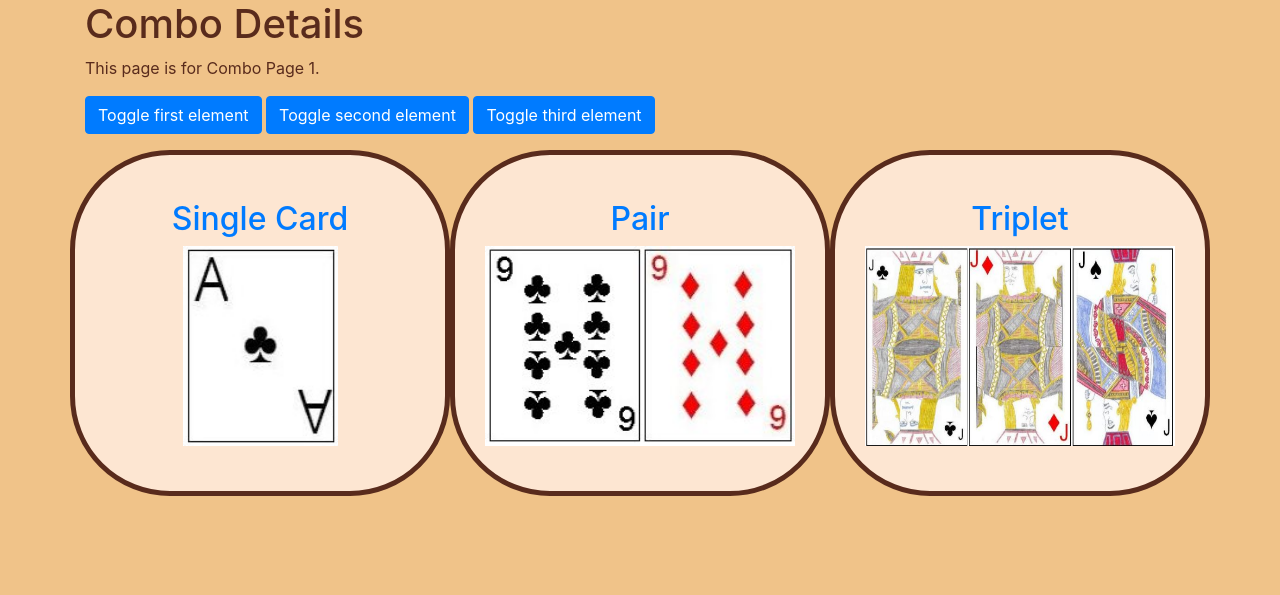
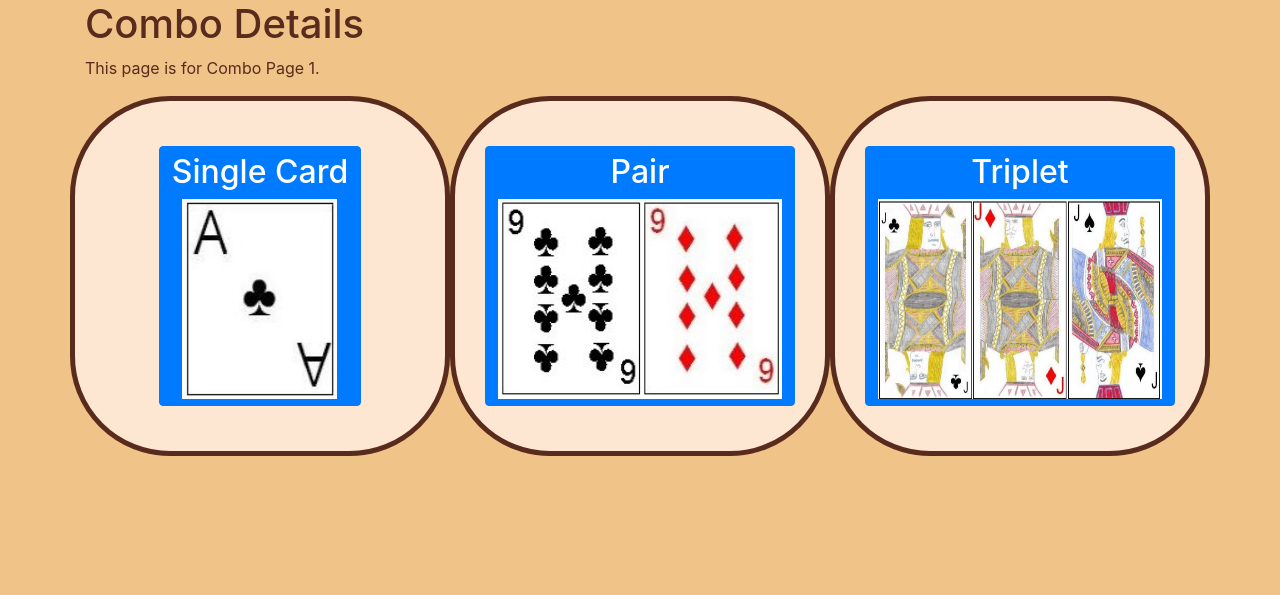
Before and after one commit to fzhu12/Dou-Dizhu, a Flask app: page /combo/1 in a window 1280 px wide. Shown: the part 56-651 px from the top of the page. Run offline with Flask 3, Linux system fonts and the light colour scheme; some libraries are stand-ins or nearby versions.

Commit message:
change redirect page into collapse bar

```diff
--- a/templates/combo.html
+++ b/templates/combo.html
@@ -12,25 +12,22 @@
         <p>This is the last page for this section.</p>
     {% endif %}
 
-<p>
-    <a class="btn btn-primary" data-toggle="collapse" href="#des1" role="button" aria-expanded="false" aria-controls="multiCollapseExample1">Toggle first element</a>
-    <button class="btn btn-primary" type="button" data-toggle="collapse" data-target="#des2" aria-expanded="false" aria-controls="multiCollapseExample2">Toggle second element</button>
-    <button class="btn btn-primary" type="button" data-toggle="collapse" data-target="#des3" aria-expanded="false" aria-controls="multiCollapseExample2">Toggle third element</button>
-</p>
 
     <div class="row">
 
         <div class="col-4 border">
-            {% set link = "/detail/" ~ combo[0].id %}
-            <a href={{ link }}>
+{#            {% set link = "/detail/" ~ combo[0].id %}#}
+{#            <a href={{ link }}>#}
+            <a class="btn btn-primary" data-toggle="collapse" href="#des1" role="button" aria-expanded="false">
                 <h2>{{ combo[0].name }}</h2>
                 <img class="img-fluid size" src={{ combo[0].image }} alt={{ combo[0].name }}">
             </a>
         </div>
 
         <div class="col-4 border">
-            {% set link = "/detail/" ~ combo[1].id %}
-            <a href={{ link }}>
+{#            {% set link = "/detail/" ~ combo[1].id %}#}
+{#            <a href={{ link }}>#}
+            <a class="btn btn-primary" data-toggle="collapse" href="#des2" role="button" aria-expanded="false">
                 <h2>{{ combo[1].name }}</h2>
                 <img class="img-fluid size" src={{ combo[1].image }} alt={{ combo[1].name }}">
             </a>
@@ -38,8 +35,9 @@
 
         {% if combo|length == 3 %}
             <div class="col-4 border">
-                {% set link = "/detail/" ~ combo[2].id %}
-                <a href={{ link }}>
+{#                {% set link = "/detail/" ~ combo[2].id %}#}
+{#                <a href={{ link }}>#}
+                <a class="btn btn-primary" data-toggle="collapse" href="#des3" role="button" aria-expanded="false">
                     <h2>{{ combo[2].name }}</h2>
                      <img class="img-fluid size" src={{ combo[2].image }} alt={{ combo[2].name }}">
                 </a>
```
